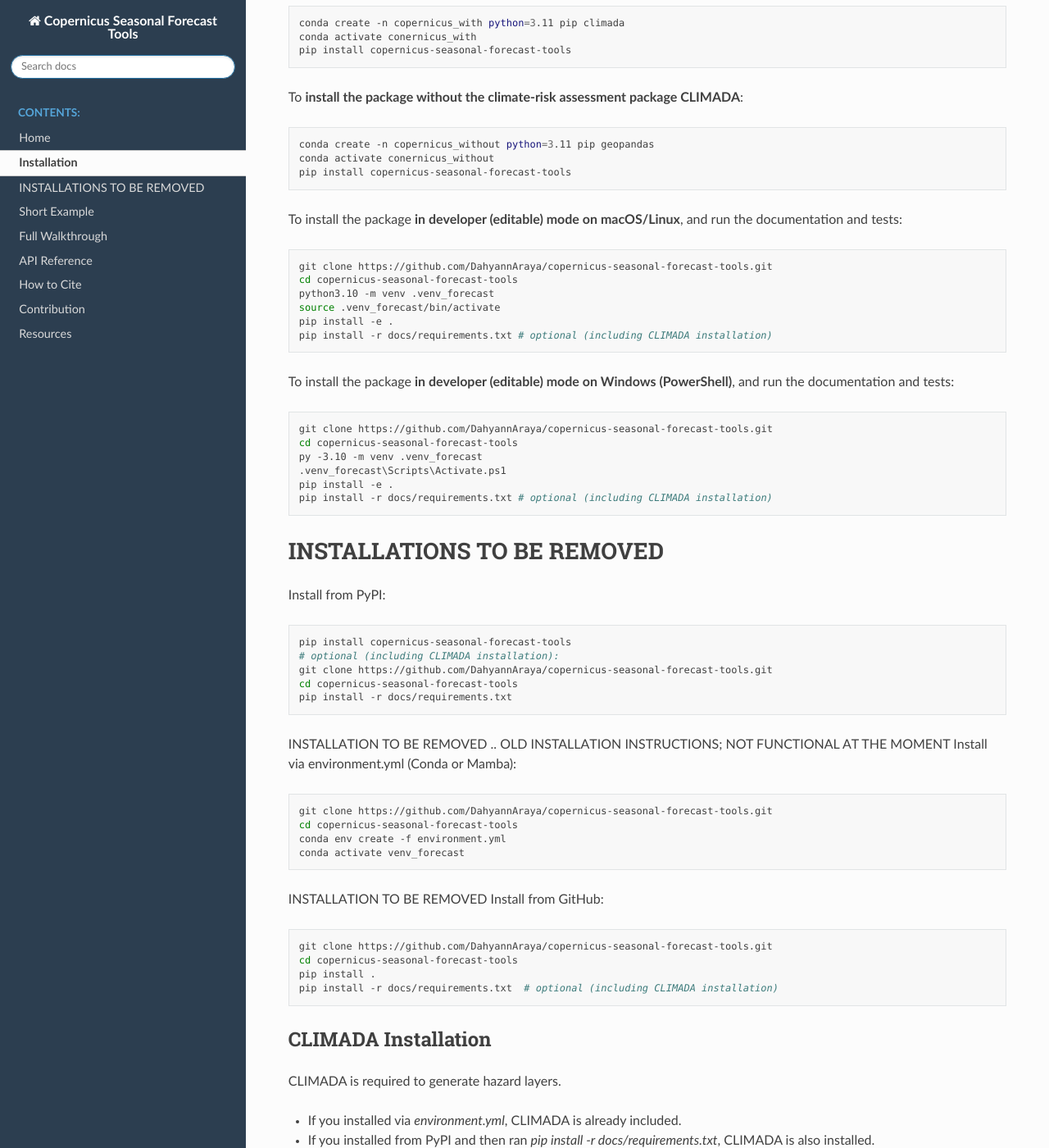
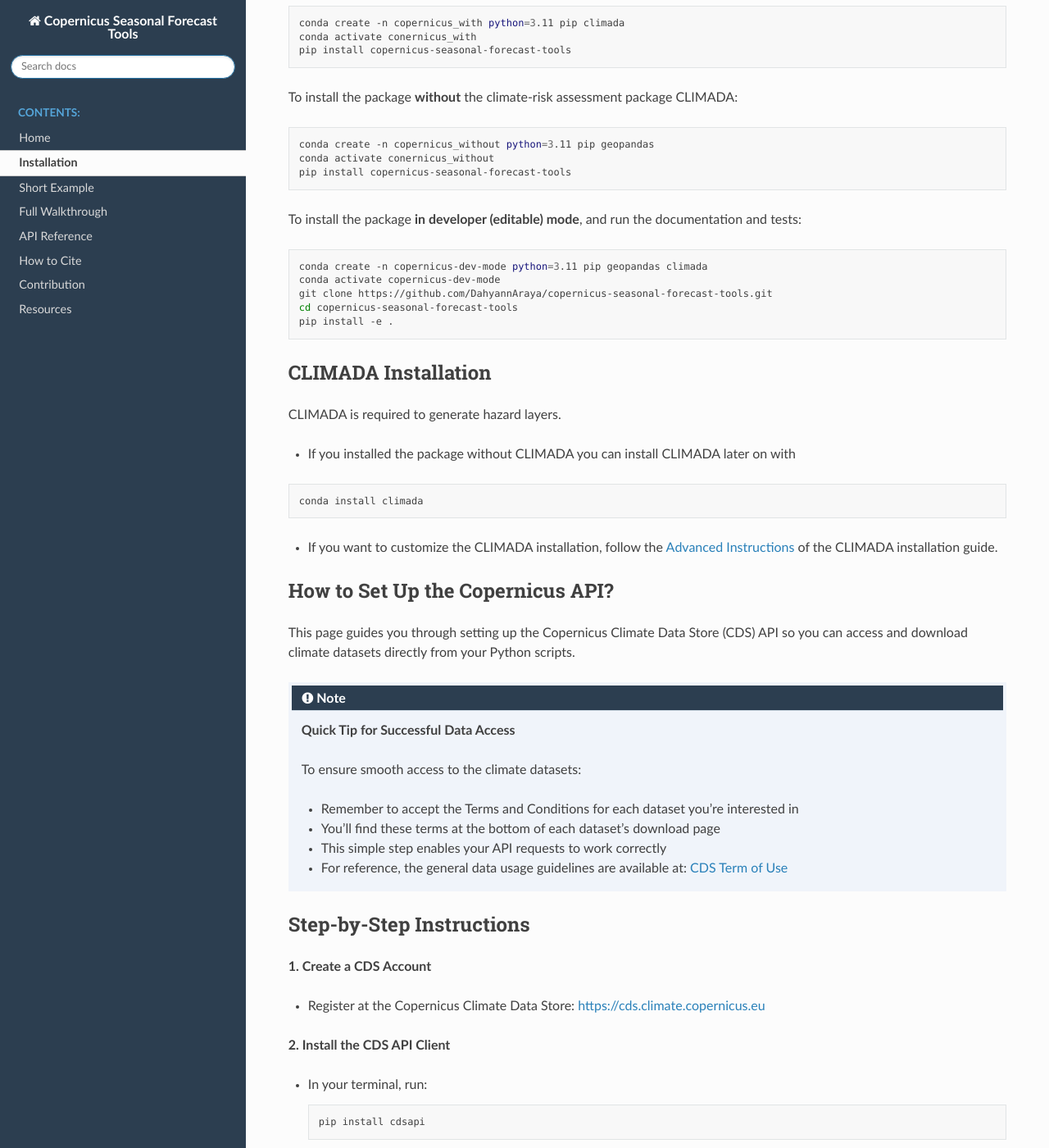
Before and after one commit to DahyannAraya/copernicus-seasonal-forecast-tools, a Sphinx documentation site: the page built from docs/source/installation.rst, in a window 1280 px wide and 1400 px high, scrolled down 417 px. Shown: the whole window at 82% size. Built offline with Sphinx 7.4.7 and the Read the Docs theme 3.1.0, drawn with Linux system fonts in a browser that asks for light colours; some of the changed text lies outside the part shown.

Commit message:
finalize installation instruction readthedocs

```diff
--- a/docs/source/installation.rst
+++ b/docs/source/installation.rst
@@ -29,7 +29,7 @@ Below we describe the installation using the package manager and environment man
 `Conda <https://docs.conda.io/projects/conda/en/stable/user-guide/getting-started.html>`_
 (similar installations are possible with the package managers `Mamba <https://mamba.readthedocs.io/en/latest/>`_ or `Pixi <https://pixi.sh/latest/>`_).
 
-To **install the package with the climate-risk assessment package CLIMADA**:
+To install the package **with** the climate-risk assessment package CLIMADA:
 
 .. code-block:: bash
 
@@ -37,7 +37,7 @@ To **install the package with the climate-risk assessment package CLIMADA**:
    conda activate conernicus_with
    pip install copernicus-seasonal-forecast-tools
 
-To **install the package without the climate-risk assessment package CLIMADA**:
+To install the package **without** the climate-risk assessment package CLIMADA:
 
 .. code-block:: bash
 
@@ -45,81 +45,28 @@ To **install the package without the climate-risk assessment package CLIMADA**:
    conda activate conernicus_without
    pip install copernicus-seasonal-forecast-tools
 
-To install the package **in developer (editable) mode on macOS/Linux**, and run the documentation and tests:
+To install the package **in developer (editable) mode**, and run the documentation and tests:
 
 .. code-block:: bash
 
+   conda create -n copernicus-dev-mode python=3.11 pip geopandas climada
+   conda activate copernicus-dev-mode
    git clone https://github.com/DahyannAraya/copernicus-seasonal-forecast-tools.git
    cd copernicus-seasonal-forecast-tools
-   python3.10 -m venv .venv_forecast
-   source .venv_forecast/bin/activate
    pip install -e .
-   pip install -r docs/requirements.txt # optional (including CLIMADA installation)
-
-To install the package **in developer (editable) mode on Windows (PowerShell)**, and run the documentation and tests:
-
-.. code-block:: powershell
-
-   git clone https://github.com/DahyannAraya/copernicus-seasonal-forecast-tools.git
-   cd copernicus-seasonal-forecast-tools
-   py -3.10 -m venv .venv_forecast
-   .venv_forecast\Scripts\Activate.ps1
-   pip install -e .
-   pip install -r docs/requirements.txt # optional (including CLIMADA installation)
-
-INSTALLATIONS TO BE REMOVED
-===========================
-
-Install from PyPI:
-
-.. code-block:: bash
-
-   pip install copernicus-seasonal-forecast-tools
-   # optional (including CLIMADA installation):
-   git clone https://github.com/DahyannAraya/copernicus-seasonal-forecast-tools.git
-   cd copernicus-seasonal-forecast-tools
-   pip install -r docs/requirements.txt
-
-INSTALLATION TO BE REMOVED
-.. OLD INSTALLATION INSTRUCTIONS; NOT FUNCTIONAL AT THE MOMENT
-Install via environment.yml (Conda or Mamba):
-
-.. code-block:: bash
-
-   git clone https://github.com/DahyannAraya/copernicus-seasonal-forecast-tools.git
-   cd copernicus-seasonal-forecast-tools
-   conda env create -f environment.yml
-   conda activate venv_forecast
-
-INSTALLATION TO BE REMOVED
-Install from GitHub:
-
-.. code-block:: bash
-
-   git clone https://github.com/DahyannAraya/copernicus-seasonal-forecast-tools.git
-   cd copernicus-seasonal-forecast-tools
-   pip install .
-   pip install -r docs/requirements.txt  # optional (including CLIMADA installation)
-
 
 CLIMADA Installation
 --------------------
 
 CLIMADA is required to generate hazard layers.
 
-- If you installed via `environment.yml`, CLIMADA is already included.
-- If you installed from PyPI and then ran `pip install -r docs/requirements.txt`, CLIMADA is also installed.
-- ⚠️ Only install CLIMADA manually if you skipped `requirements.txt` or want to customize its installation:
+- If you installed the package without CLIMADA you can install CLIMADA later on with
 
 .. code-block:: bash
 
-   git clone https://github.com/CLIMADA-project/climada_python.git
-   cd climada_python
-   pip install -e .
+   conda install climada
 
-.. note::
-
-   If you want to have all the functionalities of **CLIMADA**, you must install the full version. For detailed instructions, follow the official CLIMADA installation guide: `CLIMADA Installation Guide <https://climada-python.readthedocs.io/en/stable/guide/install.html>`_
+- If you want to customize the CLIMADA installation, follow the `Advanced Instructions <https://climada-python.readthedocs.io/en/stable/getting-started/install.html#advanced-instructions-installing-from-source>`_ of the CLIMADA installation guide.
 
 .. _cds-api-setup:
 How to Set Up the Copernicus API?
```
